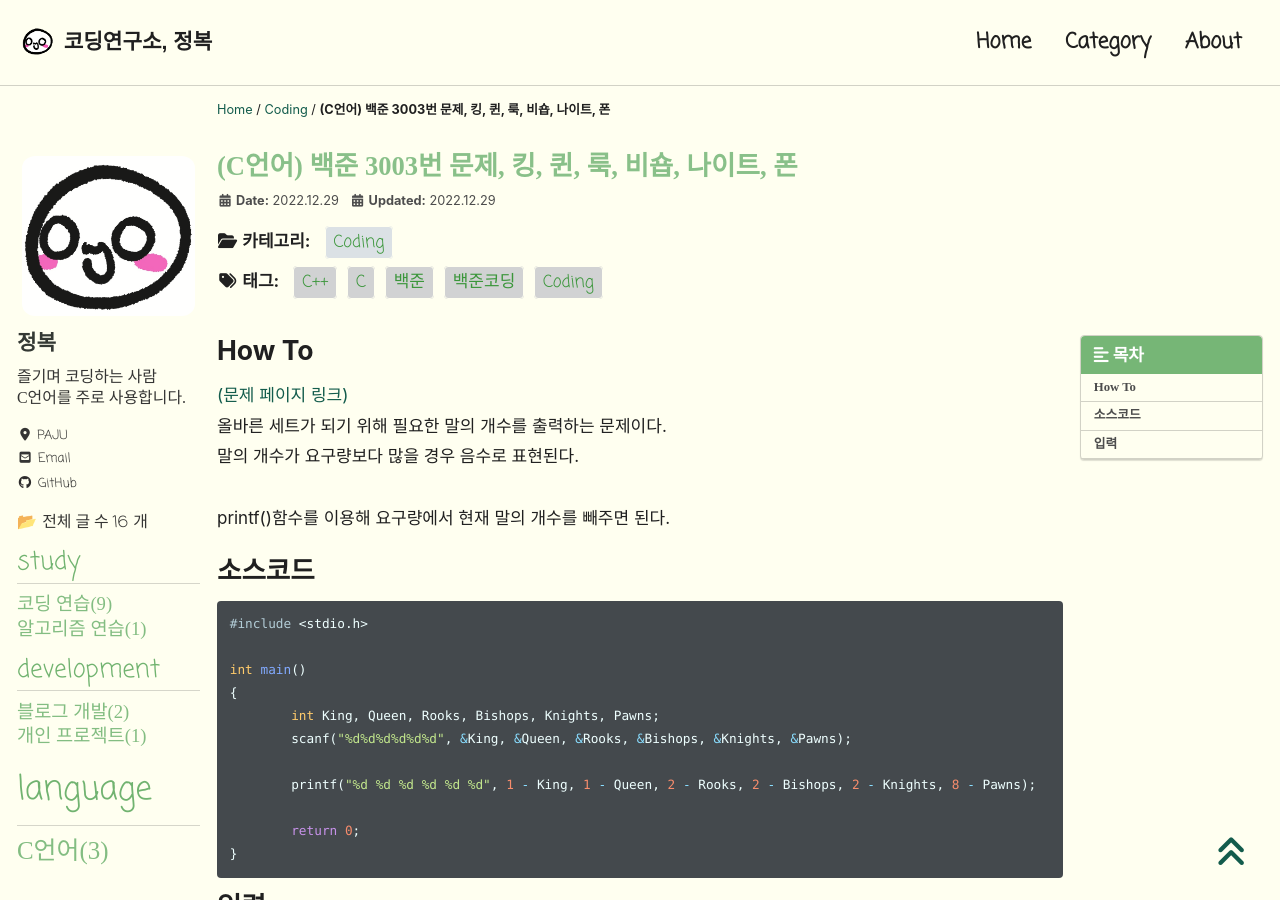
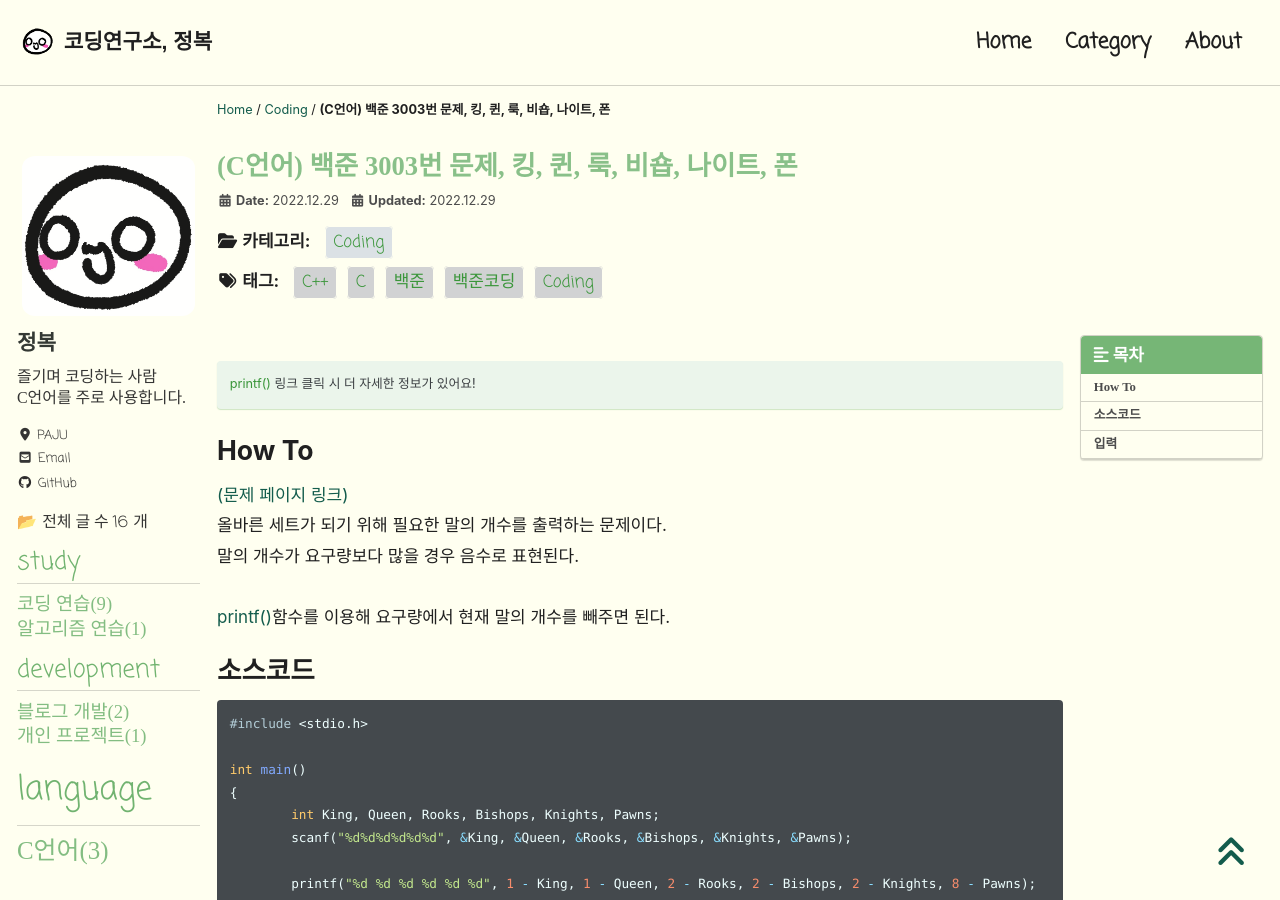
Before and after one commit to JBL28/jbl28.github.io, a Jekyll site: the page built from _posts/Coding/2022-12-29-BJ3003.md, in a window 1280 px wide and 900 px high. Built offline with Jekyll 4.4.1, drawn with Linux system fonts in a browser that asks for light colours; cached includes are drawn as plain includes; nearby versions of some CDN libraries; some web fonts are replaced; comment, search, counter and statistics services are not loaded.

Commit message:
Update 2022-12-29-BJ3003.md

````diff
--- a/_posts/Coding/2022-12-29-BJ3003.md
+++ b/_posts/Coding/2022-12-29-BJ3003.md
@@ -15,11 +15,14 @@ last_modified_at: 2022-12-29
 
 ---
 
+[printf()](https://jbl28.github.io/c/printf/) 링크 클릭 시 더 자세한 정보가 있어요!
+{: .notice--primary}
+
 # How To
 [(문제 페이지 링크)](https://www.acmicpc.net/problem/3003)<br>
 올바른 세트가 되기 위해 필요한 말의 개수를 출력하는 문제이다.<br>
 말의 개수가 요구량보다 많을 경우 음수로 표현된다.<br><br>
-printf()함수를 이용해 요구량에서 현재 말의 개수를 빼주면 된다.<br>
+[printf()](https://jbl28.github.io/c/printf/)함수를 이용해 요구량에서 현재 말의 개수를 빼주면 된다.<br>
 
 # 소스코드
 ```cpp
````
